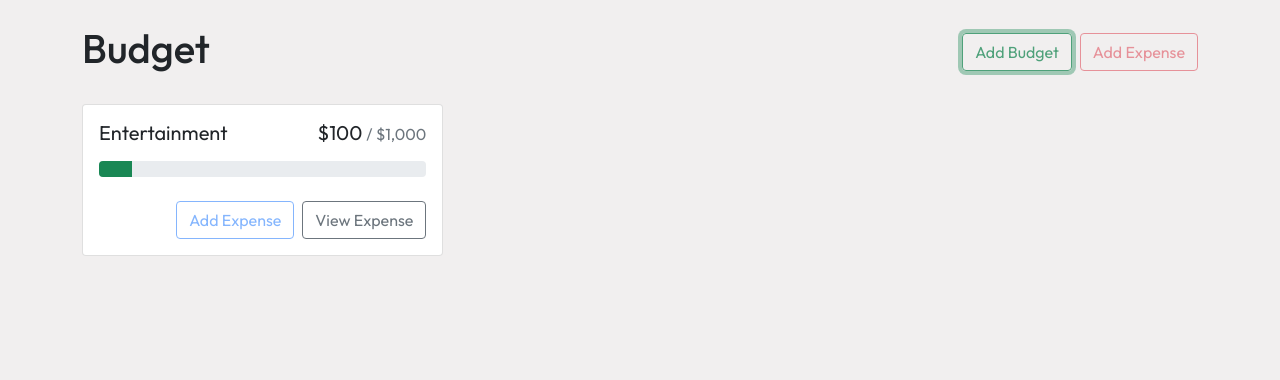
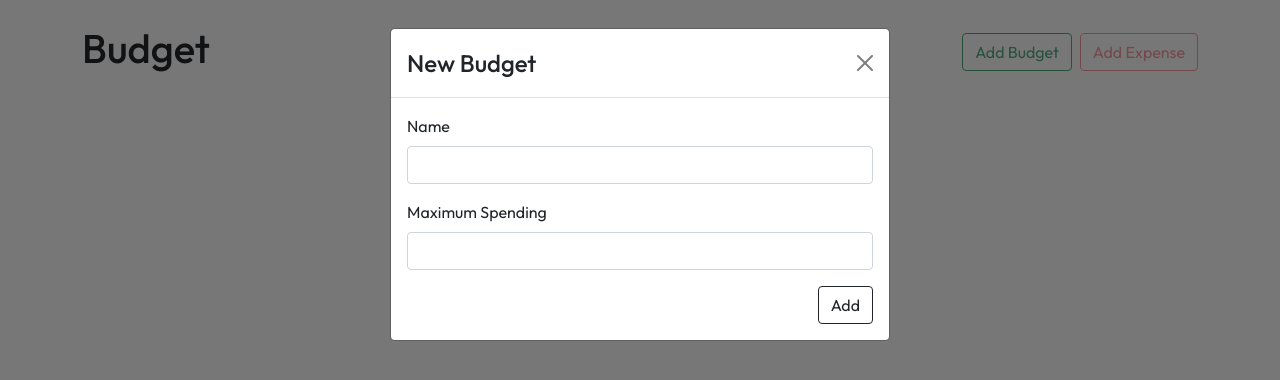
Before and after one commit to RDGray/budget-app, a React (Create React App) app: page / in a window 1280 px wide. Both pictures are taken after a click on the button "Add Budget". Shown: the top 380 px of the page. Built offline with nearby package versions, Linux system fonts and the light colour scheme.

Commit message:
Modals Logic

```diff
--- a/src/App.js
+++ b/src/App.js
@@ -1,15 +1,40 @@
-import React from "react";
 import { Button, Stack } from "react-bootstrap";
 import Container from "react-bootstrap/Container";
+import AddBudgetModal from "./components/AddBudgetModal";
+import AddExpenseModal from "./components/AddExpenseModal";
 import BudgetCard from "./components/BudgetCard";
+import UncategorizedBudgetCard from "./components/UncategorizedBudgetCard";
+import { useState } from "react";
+import { useBudgets } from "./contexts/BudgetsContext";
 
 function App() {
+  const [showAddBudgetModal, setShowAddBudgetModal] = useState(false);
+  const [showAddExpenseModal, setShowAddExpenseModal] = useState(false);
+  const [addExpenseModalBudgetId, setAddExpenseModalBudgetId] = useState();
+  const { budgets, getBudgetExpenses } = useBudgets();
+
+  function openAddExpenseModal(budgetId) {
+    setShowAddExpenseModal(true);
+    setAddExpenseModalBudgetId(budgetId);
+  }
+
   return (
+    <>
       <Container className="my-4">
         <Stack direction="horizontal" gap="2" className="mb-4">
           <h1 className="me-auto">Budget</h1>
-        <Button variant="outline-success opacity-75">Add Budget</Button>
-        <Button variant="outline-danger opacity-50">Add Expense</Button>
+          <Button
+            variant="outline-success opacity-75"
+            onClick={() => setShowAddBudgetModal(true)}
+          >
+            Add Budget
+          </Button>
+          <Button
+            variant="outline-danger opacity-50"
+            onClick={openAddExpenseModal}
+          >
+            Add Expense
+          </Button>
         </Stack>
         <div
           style={{
@@ -19,9 +44,35 @@
             alignItems: "flex-start",
           }}
         >
-        <BudgetCard name="Entertainment" amount={100} max={1000}></BudgetCard>
+          {budgets.map((budget) => {
+            const amount = getBudgetExpenses(budget.id).reduce(
+              (total, expense) => total + expense.amount,
+              0
+            );
+            return (
+              <BudgetCard
+                key={budget.id}
+                name={budget.name}
+                amount={amount}
+                max={budget.max}
+                onAddExpenseClick={() => openAddExpenseModal(budget.id)}
+              />
+            );
+          })}
+          <UncategorizedBudgetCard />
         </div>
       </Container>
+      <AddBudgetModal
+        show={showAddBudgetModal}
+        handleClose={() => setShowAddBudgetModal(false)}
+      />
+
+      <AddExpenseModal
+        show={showAddExpenseModal}
+        defaultBudgetId={addExpenseModalBudgetId}
+        handleClose={() => setShowAddExpenseModal(false)}
+      />
+    </>
   );
 }
 
--- /dev/null
+++ b/src/components/AddBudgetModal.js
@@ -0,0 +1,49 @@
+import { Form, Modal, Button } from "react-bootstrap";
+import { useRef } from "react";
+import { useBudgets } from "../contexts/BudgetsContext";
+
+export default function AddBudgetModal({ show, handleClose }) {
+  const nameRef = useRef();
+  const maxRef = useRef();
+  const { addBudget } = useBudgets();
+
+  function handleSubmit(e) {
+    e.preventDefault();
+    addBudget({
+      name: nameRef.current.value,
+      max: parseFloat(maxRef.current.value),
+    });
+    handleClose();
+  }
+  return (
+    <Modal show={show} onHide={handleClose}>
+      <Form onSubmit={handleSubmit}>
+        <Modal.Header closeButton>
+          <Modal.Title>New Budget</Modal.Title>
+        </Modal.Header>
+        <Modal.Body>
+          <Form.Group className="mb-3" controlId="name">
+            <Form.Label>Name</Form.Label>
+            <Form.Control ref={nameRef} type="text" required />
+          </Form.Group>
+
+          <Form.Group className="mb-3" controlId="max">
+            <Form.Label>Maximum Spending</Form.Label>
+            <Form.Control
+              ref={maxRef}
+              type="number"
+              required
+              min={0}
+              step={0.01}
+            />
+          </Form.Group>
+          <div className="d-flex justify-content-end">
+            <Button variant="outline-dark" type="submit">
+              Add
+            </Button>
+          </div>
+        </Modal.Body>
+      </Form>
+    </Modal>
+  );
+}
--- /dev/null
+++ b/src/components/AddExpenseModal.js
@@ -0,0 +1,72 @@
+import { Form, Modal, Button } from "react-bootstrap";
+import { useRef } from "react";
+import {
+  useBudgets,
+  UNCATEGORIZED_BUDGET_ID,
+} from "../contexts/BudgetsContext";
+
+export default function AddExpenseModal({
+  show,
+  handleClose,
+  defaultBudgetId,
+}) {
+  const descriptionRef = useRef();
+  const amountRef = useRef();
+  const budgetIdRef = useRef();
+
+  const { addExpense, budgets } = useBudgets();
+
+  function handleSubmit(e) {
+    e.preventDefault();
+    addExpense({
+      description: descriptionRef.current.value,
+      amount: parseFloat(amountRef.current.value),
+      budgetId: budgetIdRef.current.value,
+    });
+    handleClose();
+  }
+  return (
+    <Modal show={show} onHide={handleClose}>
+      <Form onSubmit={handleSubmit}>
+        <Modal.Header closeButton>
+          <Modal.Title>New Expense</Modal.Title>
+        </Modal.Header>
+        <Modal.Body>
+          <Form.Group className="mb-3" controlId="description">
+            <Form.Label>Description</Form.Label>
+            <Form.Control ref={descriptionRef} type="text" required />
+          </Form.Group>
+
+          <Form.Group className="mb-3" controlId="amount">
+            <Form.Label>Amount</Form.Label>
+            <Form.Control
+              ref={amountRef}
+              type="number"
+              required
+              min={0}
+              step={0.01}
+            />
+          </Form.Group>
+          {/* select drop down */}
+          <Form.Group className="mb-3" controlId="budgetId">
+            <Form.Label>Budget</Form.Label>
+
+            <Form.Select defaultValue={defaultBudgetId} ref={budgetIdRef}>
+              <option id={UNCATEGORIZED_BUDGET_ID}>Uncategorized</option>
+              {budgets.map((budget) => (
+                <option key={budget.id} value={budget.id}>
+                  {budget.name}
+                </option>
+              ))}
+            </Form.Select>
+          </Form.Group>
+          <div className="d-flex justify-content-end">
+            <Button variant="outline-dark" type="submit">
+              Add
+            </Button>
+          </div>
+        </Modal.Body>
+      </Form>
+    </Modal>
+  );
+}
--- a/src/components/BudgetCard.js
+++ b/src/components/BudgetCard.js
@@ -3,7 +3,13 @@
 import { Card, ProgressBar, Stack, Button } from "react-bootstrap";
 import { currencyFormatter } from "../utils";
 
-export default function BudgetCard({ name, amount, max, gray }) {
+export default function BudgetCard({
+  name,
+  amount,
+  max,
+  gray,
+  onAddExpenseClick,
+}) {
   const classNames = [];
   if (amount > max) {
     classNames.push("bg-danger", "bg-opacity-10");
@@ -17,19 +23,28 @@
           <div className="me-2">{name}</div>
           <div className="d-flex align-items-baseline">
             {currencyFormatter.format(amount)}
+
+            {max && (
               <span class="text-muted fs-6 ms-1">
                 / {currencyFormatter.format(max)}
               </span>
+            )}
           </div>
         </Card.Title>
+        {max && (
           <ProgressBar
             variant={getProgressBarVariant(amount, max)}
             min={0}
             max={max}
             now={amount}
           />
+        )}
         <Stack direction="horizontal" gap="2" className="mt-4">
-          <Button variant="outline-primary opacity-50" className=" ms-auto">
+          <Button
+            variant="outline-primary opacity-50"
+            className=" ms-auto"
+            onClick={onAddExpenseClick}
+          >
             Add Expense
           </Button>
           <Button variant="outline-secondary opacity-90">View Expense</Button>
--- /dev/null
+++ b/src/components/UncategorizedBudgetCard.js
@@ -0,0 +1,16 @@
+import {
+  UNCATEGORIZED_BUDGET_ID,
+  useBudgets,
+} from "../contexts/BudgetsContext";
+import BudgetCard from "./BudgetCard";
+
+export default function UncategorizedBudgetCard(props) {
+  const { getBudgetExpenses } = useBudgets();
+  const amount = getBudgetExpenses(UNCATEGORIZED_BUDGET_ID).reduce(
+    (total, expense) => total + expense.amount,
+    0
+  );
+  if (amount === 0) return null;
+
+  return <BudgetCard amount={amount} name="Uncategorized" gray {...props} />;
+}
--- a/src/contexts/BudgetsContext.js
+++ b/src/contexts/BudgetsContext.js
@@ -3,6 +3,8 @@
 import useLocalStorage from "../hooks/useLocalStorage";
 
 const BudgetsContext = React.createContext();
+
+export const UNCATEGORIZED_BUDGET_ID = "Uncategorized";
 
 export function useBudgets() {
   return useContext(BudgetsContext);
```
Lines whose indentation alone changed are shown as unchanged.
